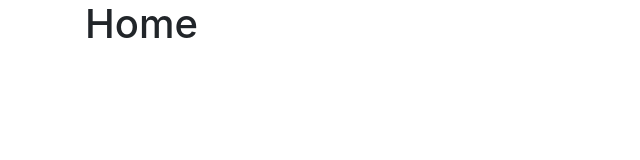
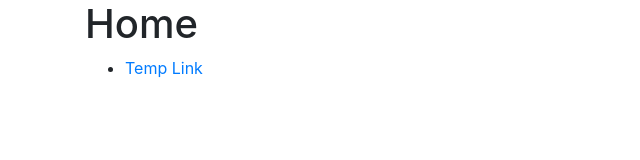
Before and after one commit to beckiusm/Simplibill, a React (Create React App) app: page /home in a window 1280 px wide. Shown: the top 160 px of the page, without its empty margins (0-640 px from the left). Built offline with nearby package versions, Linux system fonts and the light colour scheme; sample sign-in values are in the browser's storage.

Commit message:
Refactored Authentication Added DetailCustomer.jsx

```diff
--- a/src/App.js
+++ b/src/App.js
@@ -1,25 +1,21 @@
 import React from 'react';
-
 import Login from "./pages/Login";
-import TokenProvider from "./contexts/TokenContext";
+import StorageProvider from "./contexts/StorageContext";
 import {Switch, Route} from "react-router-dom";
+import Home from "./pages/Home";
+import PrivateRoute from "./components/PrivateRoute";
+import DetailCustomer from "./pages/DetailCustomer";
 
 function App() {
-
     return (
         <div className='container'>
-            <TokenProvider>
+            <StorageProvider>
                 <Switch>
-                    <Route path='/home'>
-                        <h1>Home</h1>
-                    </Route>
-                    <Route path='/customers/:id'>
-                    </Route>
-                    <Route path='/customers'>
-                    </Route>
+                    <PrivateRoute path='/home' component={Home}/>
+                    <PrivateRoute path='/customer/:id' component={DetailCustomer}/>
                     <Route path='/' component={Login}/>
                 </Switch>
-            </TokenProvider>
+            </StorageProvider>
         </div>
     );
 }
--- /dev/null
+++ b/src/components/PrivateRoute.jsx
@@ -0,0 +1,19 @@
+import React from 'react';
+import {Redirect, Route} from "react-router-dom";
+import User from "../data/User";
+
+const PrivateRoute = ({component: Component, ...rest}) => {
+    const token = User.loadToken();
+    return <Route
+        {...rest}
+        render={props =>(
+            token ? (
+                <Component {...props} />
+            ) : (
+                <Redirect to='/'/>
+            )
+        )}
+    />
+}
+
+export default PrivateRoute;
--- /dev/null
+++ b/src/contexts/StorageContext.jsx
@@ -0,0 +1,16 @@
+import React, {createContext, useState} from 'react';
+
+export const StorageContext = createContext(null);
+
+const StorageProvider = ({children}) => {
+
+    const [token, setToken] = useState('');
+
+    return (
+        <StorageContext.Provider value={{token, setToken}}>
+            {children}
+        </StorageContext.Provider>
+    );
+};
+
+export default StorageProvider;
--- a/src/contexts/TokenContext.jsx
+++ /dev/null
@@ -1,16 +0,0 @@
-import React, {createContext, useState} from 'react';
-
-export const TokenContext = createContext(null);
-
-const TokenProvider = ({children}) => {
-
-    const [token, setToken] = useState('');
-
-    return (
-        <TokenContext.Provider value={{token, setToken}}>
-            {children}
-        </TokenContext.Provider>
-    );
-};
-
-export default TokenProvider;
--- a/src/data/User.js
+++ b/src/data/User.js
@@ -15,6 +15,14 @@ class User {
             body: JSON.stringify({email, password})
         });
     }
+
+    saveToken(token) {
+        sessionStorage.setItem('JWT_TOKEN', token);
+    }
+
+    loadToken() {
+        return sessionStorage.getItem('JWT_TOKEN')
+    }
 }
 
 export default new User();
--- /dev/null
+++ b/src/pages/DetailCustomer.jsx
@@ -0,0 +1,12 @@
+import React from 'react';
+
+const DetailCustomer = (props) => {
+    const customerId = props.match.params.id;
+    return (
+        <div>
+            {console.log(customerId)}
+        </div>
+    );
+};
+
+export default DetailCustomer;
--- /dev/null
+++ b/src/pages/Home.jsx
@@ -0,0 +1,18 @@
+import React from 'react';
+import {Link} from "react-router-dom";
+
+const Home = () => {
+    /**
+     * Temp!
+     */
+    return (
+        <div>
+            <h1>Home</h1>
+            <ul>
+                <li><Link to='/customer/1'>Temp Link</Link></li>
+            </ul>
+        </div>
+    );
+};
+
+export default Home;
--- a/src/pages/Login.jsx
+++ b/src/pages/Login.jsx
@@ -1,11 +1,9 @@
-import React, {useContext, useState, useEffect} from 'react';
-import {TokenContext} from "../contexts/TokenContext";
+import React, { useState, useEffect } from 'react';
 import User from "../data/User";
 
 const Login = ({history}) => {
     const [email, setEmail] = useState('');
     const [password, setPassword] = useState('');
-    const {token, setToken} = useContext(TokenContext);
 
     async function loginUser(event) {
         event.preventDefault();
@@ -14,9 +12,15 @@ const Login = ({history}) => {
             return;
         }
         const data = await response.json();
-        setToken(data.token);
+        User.saveToken(data.token);
         history.push('/home');
     }
+
+    useEffect(() => {
+        if(User.loadToken()) {
+            history.push('/home');
+        }
+    }, [])
 
     return (
         <div className='row justify-content-md-center'>
```
